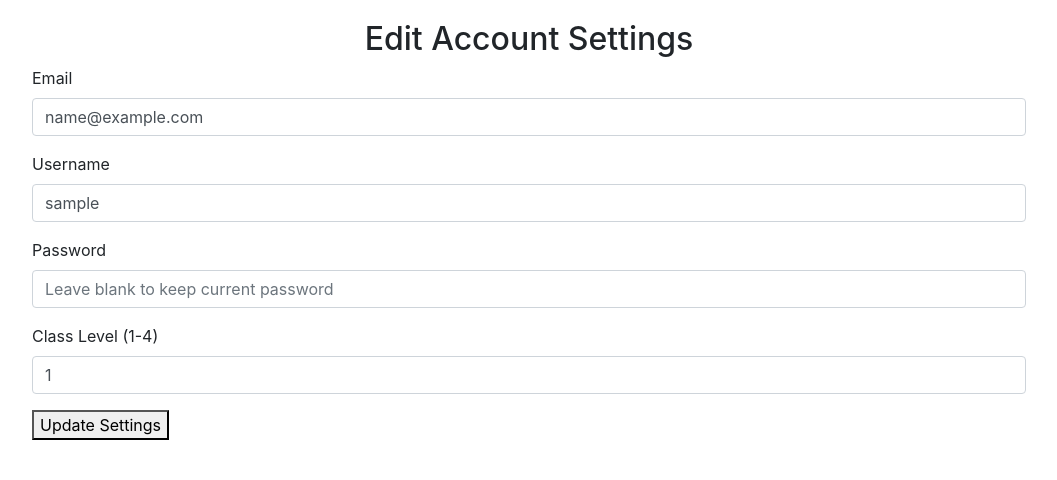
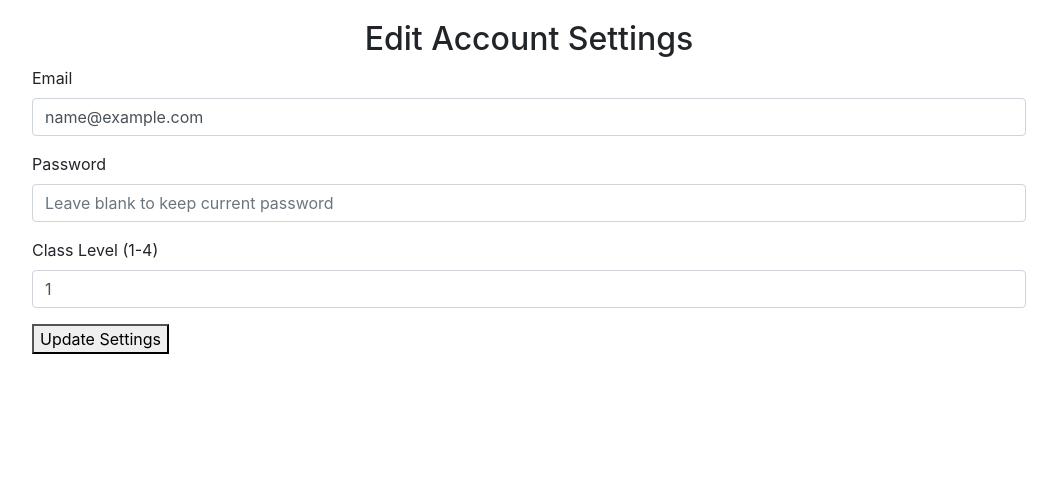
Before and after one commit to SamEads/niner_exchange, a Flask app: page /settings in a window 1280 px wide. Shown: the part 104-584 px from the top of the page, without its empty margins (111-1168 px from the left). Run offline with Flask 3, Linux system fonts and the light colour scheme; the visitor is signed in with stand-in values (Sample User, id 1); tables that the repository leaves empty hold one stand-in row (values such as "Sample post"); some libraries are stand-ins or nearby versions.

Commit message:
minor bug fixes for the app

```diff
--- a/routes/setting.py
+++ b/routes/setting.py
@@ -9,23 +9,25 @@ setting_bp = Blueprint('setting', __name__)
 # Route to render home page
 @setting_bp.route('/settings', methods=['GET', 'POST'])
 def settings():
+
     username = session.get('username')
 
     user = Users.query.filter_by(username=username).first()
-
+    """
     if user is None:
         return abort(404)
-
+    """
     if request.method == 'POST':
         new_email = request.form.get('email')
-        new_username = request.form.get('username')
+        #new_username = request.form.get('username')
         new_password = request.form.get('password')
         new_class_level = request.form.get('class-level')
 
+        """
         if new_username != user.username and Users.query.filter_by(username=new_username).first():
             flash('Username already taken. Please choose a different one.', 'error')
             return redirect(request.url)
-
+        """
         # Check for duplicate emails, excluding the current user's email
         if new_email != user.email and Users.query.filter_by(email=new_email).first():
             flash('Email already in use. Please choose a different one.', 'error')
@@ -34,13 +36,13 @@ def settings():
         user.email = new_email
         user.class_level = new_class_level
 
+        """
         if new_username != user.username:
             user.username = new_username
-
+        """
         if new_password:
             user.set_password(new_password)
 
         db.session.commit()
-        #session.clear()
         return redirect('/settings')
     return render_template('setting.html', user=user)
--- a/templates/listing.html
+++ b/templates/listing.html
@@ -16,7 +16,7 @@
     <textarea id="description" name="description" rows="4" required></textarea>
 
     <label for="price">Price:</label>
-    <input type="number" id="price" name="price">
+    <input type="number" id="price" name="price" min="0" required>
 
     <label for="pic">Upload Image:</label>
     <input type="file" id="pic" name="pic" required>
--- a/templates/setting.html
+++ b/templates/setting.html
@@ -15,10 +15,12 @@
             <input type="text" class="form-control" id="email" name="email" value="{{ user.email }}">
         </div>
 
+        <!--
         <div class="form-group">
             <label for="username">Username</label>
             <input type="text" class="form-control" id="username" name="username" value="{{ user.username }}">
         </div>
+        -->
 
         <div class="form-group">
             <label for="password">Password</label>
@@ -28,7 +30,7 @@
 
         <div class="form-group">
             <label for="class-level">Class Level (1-4)</label>
-            <input type="text" class="form-control" id="class-level" name="class-level" value="{{ user.class_level }}">
+            <input type="number" class="form-control" id="class-level" min="1" max="4" name="class-level" value="{{ user.class_level }}"required>
         </div>
         <button type="submit">Update Settings</button>
     </form>
--- a/templates/view_listing.html
+++ b/templates/view_listing.html
@@ -15,7 +15,11 @@
 
     <img src="{{ url_for('listing.get_image', listing_id=listing.id) }}" alt="{{ listing.name }}"
          style="width: 400px; height: auto;">
+    {%if owner != session["username"]%}
     <a class="send_message_link" href="{{ url_for('messaging.view_messages', recipient=owner) }}">Send Message to {{ owner }}</a>
+    {% else %}
+
+    {% endif %}
     <a class ="view_profile" href="{{ url_for('user.user', username=owner) }}">View Profile</a>
 
 </div>
```
